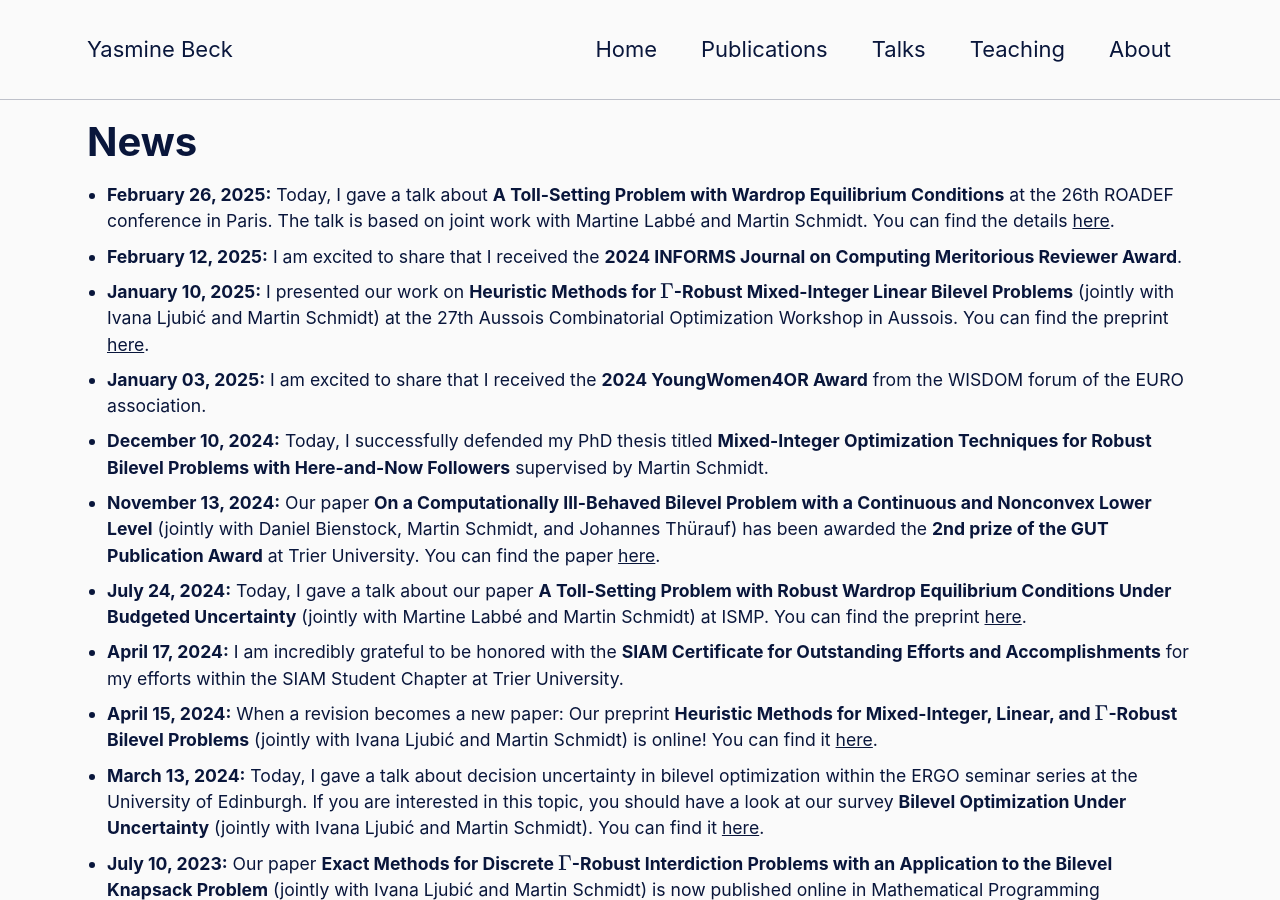
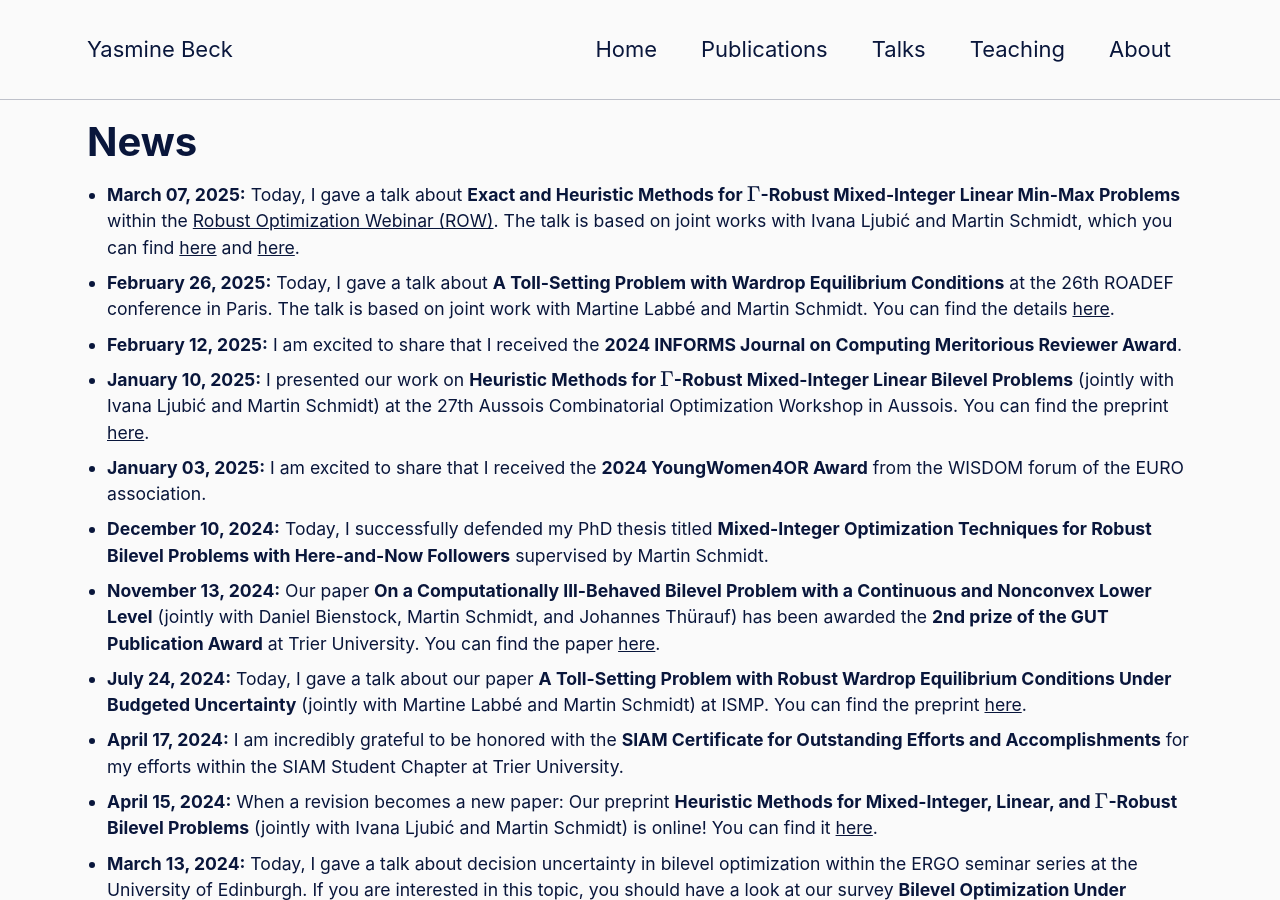
Before and after one commit to YasmineBeck/YasmineBeck.github.io, a Jekyll site: the page built from _pages/news.html, in a window 1280 px wide and 900 px high. Built offline with Jekyll 4.4.1, drawn with Linux system fonts in a browser that asks for light colours; cached includes are drawn as plain includes; formulas are drawn with MathJax 3.

Commit message:
talk at ROW

```diff
--- a/_pages/news.html
+++ b/_pages/news.html
@@ -24,6 +24,10 @@ author_profile: false
 
 <div class="content">
   <ul>
+    <li>
+      <strong>March 07, 2025:</strong>
+      Today, I gave a talk about <strong>Exact and Heuristic Methods for $\Gamma$-Robust Mixed-Integer Linear Min-Max Problems</strong> within the <a href="https://sites.google.com/view/row-series/home">Robust Optimization Webinar (ROW)</a>. The talk is based on joint works with Ivana Ljubi&cacute; and Martin Schmidt, which you can find <a href="https://link.springer.com/article/10.1007/s12532-023-00244-6">here</a> and <a href="https://optimization-online.org/?p=26186">here</a>.
+    </li>
     <li>
       <strong>February 26, 2025:</strong>
       Today, I gave a talk about <strong>A Toll-Setting Problem with Wardrop Equilibrium Conditions</strong> at the 26th ROADEF conference in Paris. The talk is based on joint work with Martine Labb&eacute; and Martin Schmidt. You can find the details <a href="https://optimization-online.org/?p=26949">here</a>.
```
Also changed, not shown: index.html (+4 -4 lines).
